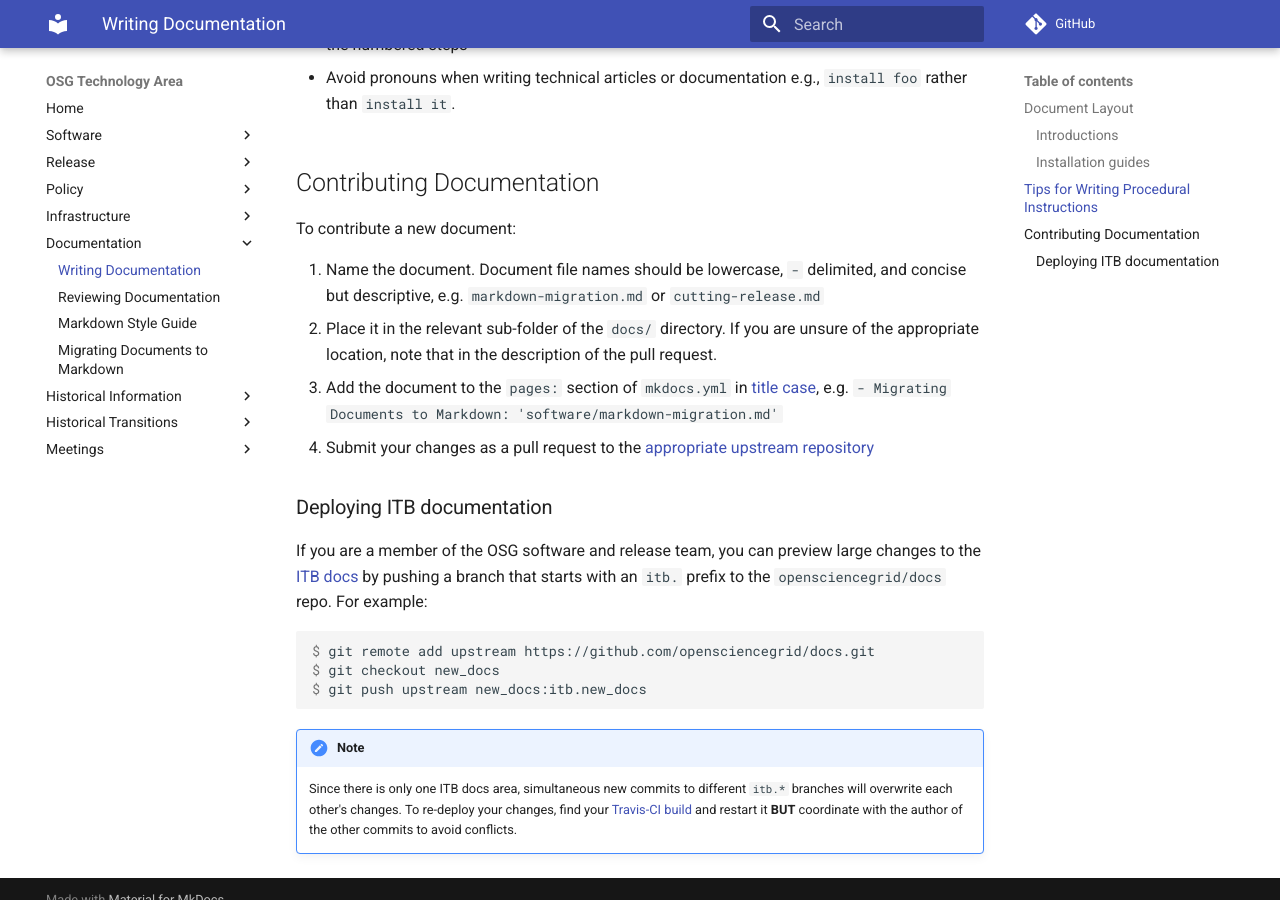
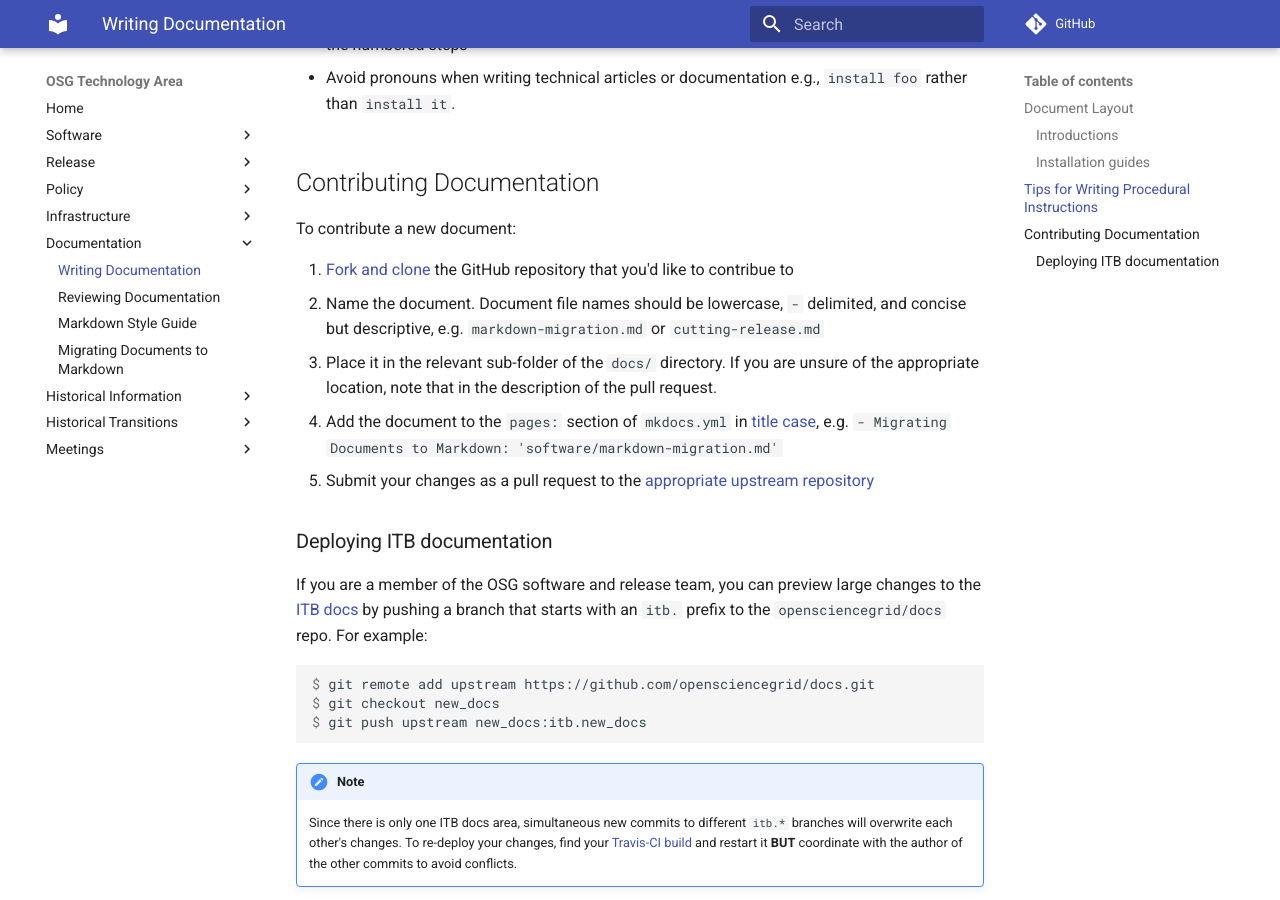
Before and after one commit to zvada/technology, an MkDocs documentation site: the page built from docs/documentation/writing-documentation.md, in a window 1280 px wide and 900 px high, scrolled down 1860 px. Built offline with MkDocs 1.6.1 and Material for MkDocs 9.7.7, drawn with Linux system fonts in a browser that asks for light colours; comment, search, counter and statistics services are not loaded; old or Windows-style settings are respelled for this version of MkDocs.

Commit message:
Add a fork/clone step for contributing docs

```diff
--- a/docs/documentation/writing-documentation.md
+++ b/docs/documentation/writing-documentation.md
@@ -69,6 +69,7 @@ Contributing Documentation
 
 To contribute a new document:
 
+1. [Fork and clone](https://help.github.com/articles/fork-a-repo/) the GitHub repository that you'd like to contribue to
 1. Name the document. Document file names should be lowercase, `-` delimited, and concise but descriptive, e.g. `markdown-migration.md` or `cutting-release.md`
 1. Place it in the relevant sub-folder of the `docs/` directory. If you are unsure of the appropriate location, note that in the description of the pull request.
 1. Add the document to the `pages:` section of `mkdocs.yml` in [title case](http://titlecase.com/), e.g. `- Migrating Documents to Markdown: 'software/markdown-migration.md'`
```
